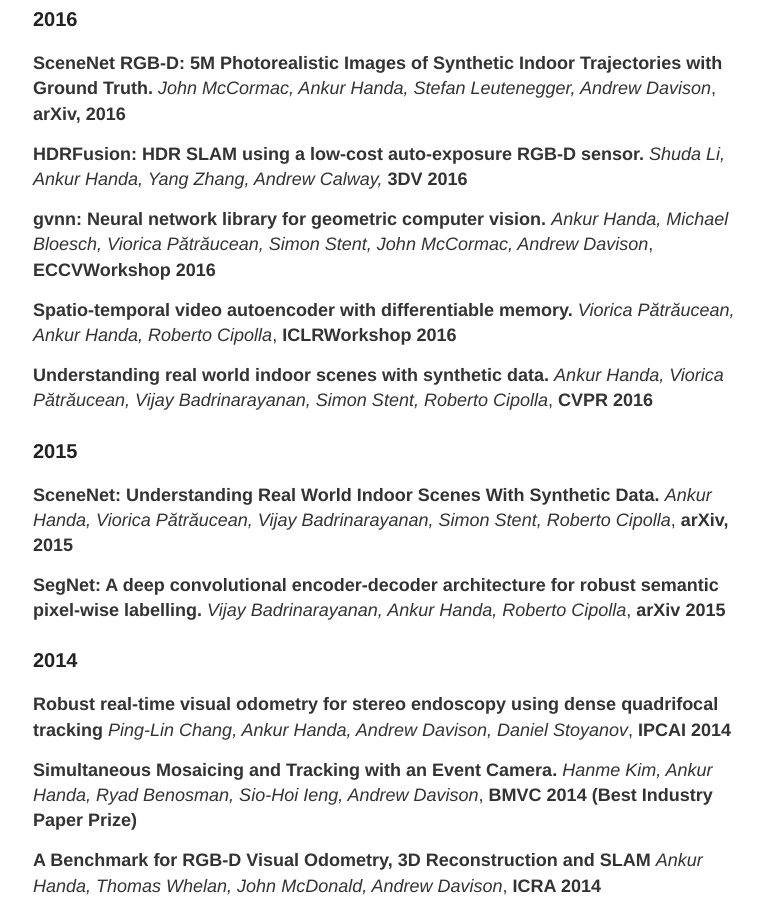
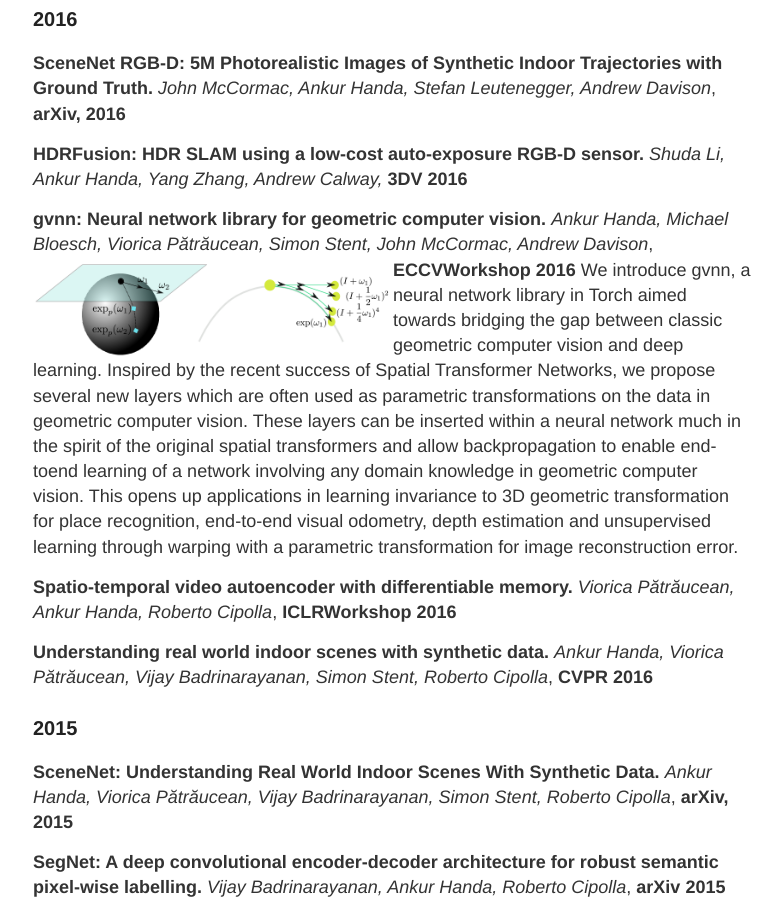
Before and after one commit to ankurhanda/ankurhanda.github.io, a Jekyll site: the page built from publications.md, in a window 1280 px wide and 900 px high, scrolled down 700 px. Shown: the whole window, without its empty margins (247-1028 px from the left). Built offline with Jekyll 4.4.1, drawn with Linux system fonts in a browser that asks for light colours.

Commit message:
updating commits with images
Signed-off-by: Ankur Handa <ahanda@dhcp-10-21-132-110.nvidia.com>

```diff
--- a/publications.md
+++ b/publications.md
@@ -21,7 +21,10 @@
 
 **HDRFusion: HDR SLAM using a low-cost auto-exposure RGB-D sensor.** _Shuda Li, Ankur Handa, Yang Zhang, Andrew Calway,_ **3DV 2016**
 
+
 **gvnn: Neural network library for geometric computer vision.** _Ankur Handa, Michael Bloesch, Viorica Pătrăucean, Simon Stent, John McCormac, Andrew Davison_, **ECCVWorkshop 2016**
+<img align="left" src="/images/pubs/so3_exp.png" width="50%"> We introduce gvnn, a neural network library in Torch aimed towards bridging the gap between classic geometric computer vision and deep learning. Inspired by the recent success of Spatial Transformer Networks, we propose several new layers which are often used as parametric transformations on the data in geometric computer vision. These layers can be inserted within a neural network much in the spirit of the original spatial transformers and allow backpropagation to enable end-toend learning of a network involving any domain knowledge in geometric computer vision. This opens up applications in learning invariance to 3D geometric transformation for place recognition, end-to-end visual odometry, depth estimation and unsupervised learning through warping with a parametric transformation for image reconstruction error.
+<br>
 
 
 **Spatio-temporal video autoencoder with differentiable memory.** _Viorica Pătrăucean, Ankur Handa, Roberto Cipolla_, **ICLRWorkshop 2016**
```
Also changed, not shown: images/pubs/so3_exp.png (added).
